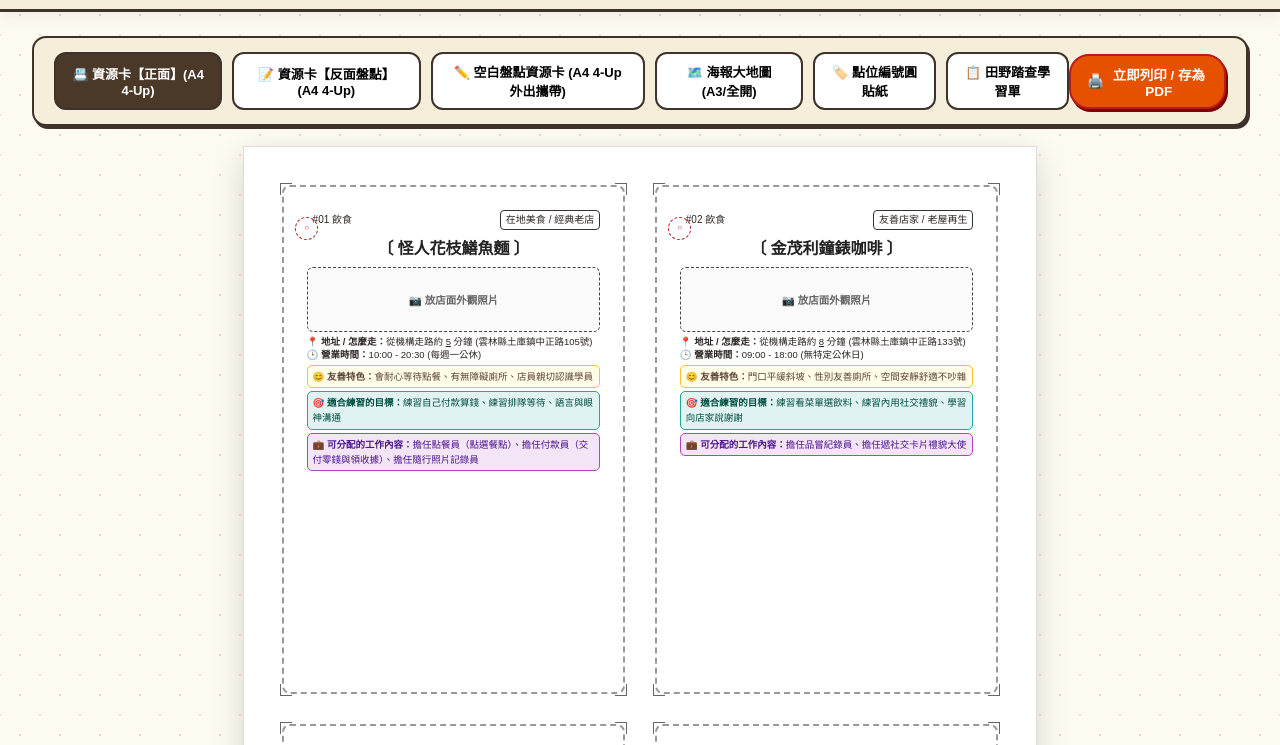
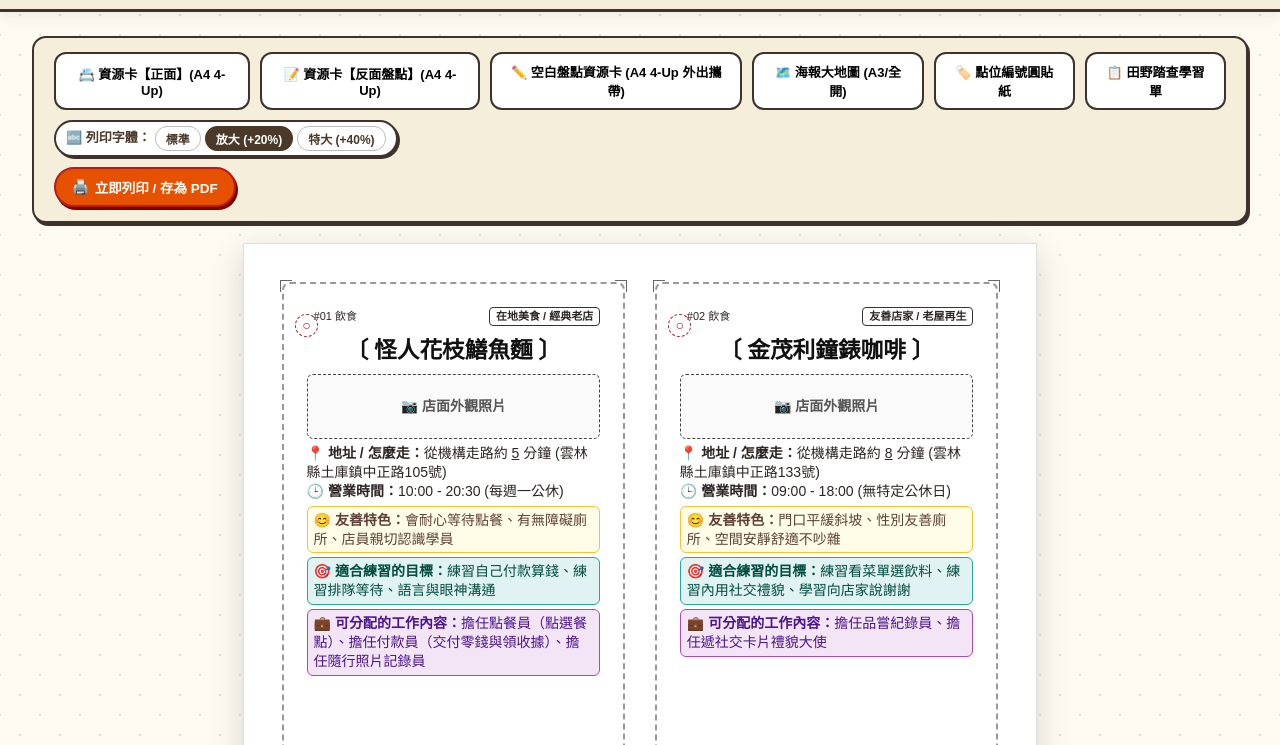
Before and after one commit to ray20251008/community-map-studio, a plain HTML site: page index.html in a window 1280 px wide. Both pictures are taken after a click on the button "一鍵列印當前頁面". Shown: the part 85-830 px from the top of the page. Drawn offline with Linux system fonts and the light colour scheme; a web font is replaced by a local one.

Commit message:
Add font size toggle toolbar and enlarge default printable text sizes

```diff
--- a/app.js
+++ b/app.js
@@ -15,7 +15,8 @@
     searchQuery: '',
     selectedLocation: null,
     isCardFlipped: false,
-    printMode: 'cards_front', // 'cards_front' | 'cards_back' | 'poster_map' | 'stickers' | 'worksheet'
+    printMode: 'cards_front', // 'cards_front' | 'cards_back' | 'cards_blank' | 'poster_map' | 'stickers' | 'worksheet'
+    cardFontSize: 'large', // 'normal' | 'large' | 'xlarge'
 
     // 地圖平移與縮放視角
     zoom: 1,
@@ -149,6 +150,16 @@
         document.querySelectorAll('.print-type-btn').forEach(b => b.classList.remove('active'));
         btn.classList.add('active');
         state.printMode = btn.dataset.printMode;
+        renderPrintPreview();
+      });
+    });
+
+    // 9.5. 列印字體大小切換
+    document.querySelectorAll('.font-size-btn').forEach(btn => {
+      btn.addEventListener('click', () => {
+        document.querySelectorAll('.font-size-btn').forEach(b => b.classList.remove('active'));
+        btn.classList.add('active');
+        state.cardFontSize = btn.dataset.fontSize;
         renderPrintPreview();
       });
     });
@@ -728,10 +739,12 @@
     const mode = state.printMode;
 
     if (mode === 'cards_front' || mode === 'cards_back' || mode === 'cards_blank') {
+      const fontSizeClass = `font-size-${state.cardFontSize || 'large'}`;
+
       if (mode === 'cards_blank') {
         // 空白盤點資源卡排版 (產生 1 頁共 4 張空白範本卡，供學員外出攜帶手寫與盤點)
         const sheet = document.createElement('div');
-        sheet.className = 'a4-print-sheet';
+        sheet.className = `a4-print-sheet ${fontSizeClass}`;
 
         const grid4 = document.createElement('div');
         grid4.className = 'a4-grid-4up';
@@ -748,33 +761,33 @@
             <div class="hole-punch-guide" title="打孔定位">○</div>
 
             <div style="display: flex; justify-content: space-between; align-items: center; margin-bottom: 4px;">
-              <span style="font-size: 9.5px; font-weight: 900; border: 1px solid #333; padding: 1px 5px; border-radius: 4px;">預定編號：_______</span>
-              <span style="font-size: 9px; border: 1px solid #333; padding: 1px 4px; border-radius: 4px;">類別: [ ]飲食 [ ]購物 [ ]醫療 [ ]休閒 [ ]交通</span>
+              <span style="font-size: 11px; font-weight: 900; border: 1.5px solid #333; padding: 1px 6px; border-radius: 4px;">預定編號：_______</span>
+              <span style="font-size: 10.5px; font-weight: 700; border: 1.5px solid #333; padding: 1px 5px; border-radius: 4px;">類別: [ ]飲食 [ ]購物 [ ]醫療 [ ]休閒 [ ]交通</span>
             </div>
 
-            <h3 style="font-family: var(--font-serif); font-size: 15px; color: #222; text-align: center; margin: 2px 0 4px;">〔 地點名稱：____________________ 〕</h3>
+            <h3 style="font-family: var(--font-serif); font-size: 17px; font-weight: 900; color: #111; text-align: center; margin: 3px 0 5px;">〔 地點名稱：____________________ 〕</h3>
 
-            <div style="height: 60px; border: 1.5px dashed #666; border-radius: 6px; display: flex; flex-direction: column; align-items: center; justify-content: center; background: #fafafa; overflow: hidden; margin-bottom: 4px; color: #777; font-size: 10px; font-weight: 700;">
+            <div style="height: 65px; border: 1.5px dashed #444; border-radius: 6px; display: flex; flex-direction: column; align-items: center; justify-content: center; background: #fafafa; overflow: hidden; margin-bottom: 5px; color: #555; font-size: 11px; font-weight: 700;">
               📷 貼店面實拍外觀照片 / 🎨 學員手繪框
             </div>
 
-            <div style="font-size: 9.5px; line-height: 1.3; margin-bottom: 4px;">
+            <div style="font-size: 11px; line-height: 1.4; margin-bottom: 5px; font-weight: 600;">
               <div>📍 <strong>地址 / 怎麼走：</strong>從機構走路約 <u>______</u> 分鐘</div>
               <div>🕒 <strong>營業時間：</strong>________________ (公休:每週___)</div>
               <div>📞 <strong>電話：</strong>_________________________________</div>
             </div>
 
-            <div style="background: #fffde7; border: 1px solid #fbc02d; border-radius: 5px; padding: 3px 5px; font-size: 9px; margin-bottom: 3px; color: #5d4037;">
+            <div style="background: #fffde7; border: 1.5px solid #fbc02d; border-radius: 6px; padding: 4px 6px; font-size: 10.5px; margin-bottom: 4px; color: #5d4037;">
               <strong>😊 友善特色盤點：</strong><br>
               [ ]耐心等待  [ ]無障礙廁所  [ ]友善招呼  [ ]其他:__________
             </div>
 
-            <div style="background: #e0f2f1; border: 1px solid #26a69a; border-radius: 5px; padding: 3px 5px; font-size: 9px; margin-bottom: 3px; color: #004d40;">
+            <div style="background: #e0f2f1; border: 1.5px solid #26a69a; border-radius: 6px; padding: 4px 6px; font-size: 10.5px; margin-bottom: 4px; color: #004d40;">
               <strong>🎯 適合練習的目標 (ISP)：</strong><br>
               [ ]練習付款算錢  [ ]排隊等待  [ ]點餐表達  [ ]其他:__________
             </div>
 
-            <div style="background: #f3e5f5; border: 1px solid #ab47bc; border-radius: 5px; padding: 3px 5px; font-size: 9px; color: #4a148c;">
+            <div style="background: #f3e5f5; border: 1.5px solid #ab47bc; border-radius: 6px; padding: 4px 6px; font-size: 10.5px; color: #4a148c;">
               <strong>💼 可分配的工作內容 (學員分工)：</strong><br>
               [ ]採買組長  [ ]付款算錢員  [ ]拍攝記錄員  [ ]禮貌大使
             </div>
@@ -786,13 +799,14 @@
         container.appendChild(sheet);
         return;
       }
+
       // 4-up 雙面資源卡排版 (每頁 4 張 A6)
       const isBack = mode === 'cards_back';
       const pagesCount = Math.ceil(locs.length / 4);
 
       for (let p = 0; p < pagesCount; p++) {
         const sheet = document.createElement('div');
-        sheet.className = 'a4-print-sheet';
+        sheet.className = `a4-print-sheet ${fontSizeClass}`;
 
         const grid4 = document.createElement('div');
         grid4.className = 'a4-grid-4up';
@@ -825,33 +839,33 @@
               <div class="hole-punch-guide" title="打孔定位">○</div>
 
               <div style="display: flex; justify-content: space-between; align-items: center; margin-bottom: 4px;">
-                <span class="card-badge-id ${badgeClass}" style="font-size: 10px; padding: 1px 6px;">#${loc.code} ${catName}</span>
-                <span style="font-size: 10px; border: 1px solid #333; padding: 1px 5px; border-radius: 4px;">${loc.tag || catName}</span>
+                <span class="card-badge-id ${badgeClass}" style="font-size: 11px; padding: 1px 7px;">#${loc.code} ${catName}</span>
+                <span style="font-size: 11px; border: 1.5px solid #333; padding: 1px 6px; border-radius: 4px; font-weight: 700;">${loc.tag || catName}</span>
               </div>
 
-              <h3 style="font-family: var(--font-serif); font-size: 16px; color: #222; text-align: center; margin: 2px 0 6px;">〔 ${loc.name} 〕</h3>
+              <h3 style="font-family: var(--font-serif); font-size: 17px; font-weight: 900; color: #111; text-align: center; margin: 3px 0 5px;">〔 ${loc.name} 〕</h3>
 
-              <div style="height: 65px; border: 1.5px dashed #444; border-radius: 6px; display: flex; align-items: center; justify-content: center; background: #fafafa; overflow: hidden; margin-bottom: 4px;">
+              <div style="height: 65px; border: 1.5px dashed #444; border-radius: 6px; display: flex; align-items: center; justify-content: center; background: #fafafa; overflow: hidden; margin-bottom: 5px;">
                 ${loc.photoUrl
                   ? `<img src="${loc.photoUrl}" style="width:100%;height:100%;object-fit:cover;" alt="${loc.name}">`
-                  : `<div style="font-size: 10.5px; color: #666; font-weight: 700; text-align: center;">📷 放店面外觀照片</div>`
+                  : `<div style="font-size: 11px; color: #555; font-weight: 700; text-align: center;">📷 店面外觀照片</div>`
                 }
               </div>
 
-              <div style="font-size: 9.5px; line-height: 1.3; margin-bottom: 4px;">
+              <div style="font-size: 11px; line-height: 1.35; margin-bottom: 5px;">
                 <div>📍 <strong>地址 / 怎麼走：</strong>從機構走路約 <u>${walkTime}</u> 分鐘 (${loc.address || '—'})</div>
                 <div>🕒 <strong>營業時間：</strong>${loc.hours || '請洽店家'} ${loc.offDay ? '('+loc.offDay+')' : ''}</div>
               </div>
 
-              <div style="background: #fffde7; border: 1px solid #fbc02d; border-radius: 5px; padding: 3px 5px; font-size: 9.5px; margin-bottom: 3px; color: #5d4037;">
+              <div style="background: #fffde7; border: 1.5px solid #fbc02d; border-radius: 6px; padding: 4px 6px; font-size: 10.5px; margin-bottom: 4px; color: #5d4037;">
                 <strong>😊 友善特色：</strong>${friendly}
               </div>
 
-              <div style="background: #e0f2f1; border: 1px solid #26a69a; border-radius: 5px; padding: 3px 5px; font-size: 9.5px; margin-bottom: 3px; color: #004d40;">
+              <div style="background: #e0f2f1; border: 1.5px solid #26a69a; border-radius: 6px; padding: 4px 6px; font-size: 10.5px; margin-bottom: 4px; color: #004d40;">
                 <strong>🎯 適合練習的目標：</strong>${goals}
               </div>
 
-              <div style="background: #f3e5f5; border: 1px solid #ab47bc; border-radius: 5px; padding: 3px 5px; font-size: 9.5px; color: #4a148c;">
+              <div style="background: #f3e5f5; border: 1.5px solid #ab47bc; border-radius: 6px; padding: 4px 6px; font-size: 10.5px; color: #4a148c;">
                 <strong>💼 可分配的工作內容：</strong>${jobs}
               </div>
             `;
--- a/index.html
+++ b/index.html
@@ -7,8 +7,8 @@
   <meta name="description" content="互動式手繪風社區美食景點地圖、A6/B6雙面社區資源卡產生器與實體列印排版系統，支援田野踏查教學與無障礙友善環境盤點。">
 
   <!-- CSS Stylesheets -->
-  <link rel="stylesheet" href="style.css?v=2">
-  <link rel="stylesheet" href="print.css?v=2">
+  <link rel="stylesheet" href="style.css?v=3">
+  <link rel="stylesheet" href="print.css?v=3">
 </head>
 <body>
 
@@ -176,7 +176,8 @@
 
   <!-- ================= 視圖三：實體列印排版模式 (A4 4-Up, 海報, 圓貼, 學習單) ================= -->
   <section class="view-panel" id="viewPrint">
-    <div class="print-options-toolbar">
+    <div class="print-options-toolbar" style="display: flex; justify-content: space-between; align-items: center; flex-wrap: wrap; gap: 10px;">
+      <div style="display: flex; align-items: center; gap: 10px; flex-wrap: wrap;">
         <div class="print-type-select">
           <button class="print-type-btn active" data-print-mode="cards_front">📇 資源卡【正面】(A4 4-Up)</button>
           <button class="print-type-btn" data-print-mode="cards_back">📝 資源卡【反面盤點】(A4 4-Up)</button>
@@ -185,6 +186,16 @@
           <button class="print-type-btn" data-print-mode="stickers">🏷️ 點位編號圓貼紙</button>
           <button class="print-type-btn" data-print-mode="worksheet">📋 田野踏查學習單</button>
         </div>
+
+        <!-- 🔍 列印字體大小控制鈕 -->
+        <div class="font-size-toolbar" style="display: flex; align-items: center; gap: 4px; background: #fff; padding: 4px 10px; border-radius: 20px; border: 2px solid var(--border-hand); box-shadow: 2px 2px 0 var(--border-hand);">
+          <span style="font-size: 13px; font-weight: 900; color: var(--ink-brown);">🔤 列印字體：</span>
+          <button class="font-size-btn" data-font-size="normal">標準</button>
+          <button class="font-size-btn active" data-font-size="large">放大 (+20%)</button>
+          <button class="font-size-btn" data-font-size="xlarge">特大 (+40%)</button>
+        </div>
+      </div>
+
       <button class="btn-pill primary" onclick="window.print()">
         <span>🖨️</span> 立即列印 / 存為 PDF
       </button>
@@ -518,8 +529,8 @@
   </div>
 
   <!-- JavaScript Libraries and App Logic -->
-  <script src="data/illustrations.js?v=2"></script>
-  <script src="data/tuku_sample.js?v=2"></script>
-  <script src="app.js?v=2"></script>
+  <script src="data/illustrations.js?v=3"></script>
+  <script src="data/tuku_sample.js?v=3"></script>
+  <script src="app.js?v=3"></script>
 </body>
 </html>
--- a/style.css
+++ b/style.css
@@ -950,9 +950,23 @@ body {
   cursor: pointer;
 }
 
-.print-type-btn.active {
+.font-size-btn {
+  background: transparent;
+  border: 1.5px solid #bbb;
+  padding: 3px 10px;
+  border-radius: 12px;
+  font-family: var(--font-hand);
+  font-size: 12px;
+  font-weight: 700;
+  cursor: pointer;
+  color: var(--ink-brown);
+  transition: all 0.2s ease;
+}
+
+.font-size-btn.active {
   background: var(--ink-brown);
   color: #fff;
+  border-color: var(--ink-brown);
 }
 
 /* 4-up 雙面資源卡排版容器 (A4 預覽) */
@@ -966,6 +980,29 @@ body {
   border: 1px solid #ddd;
   position: relative;
   box-sizing: border-box;
+}
+
+/* 列印動態字體放大級別 */
+.a4-print-sheet.font-size-large .card-print-box {
+  font-size: 11pt !important;
+}
+.a4-print-sheet.font-size-large .card-print-box h3 {
+  font-size: 17pt !important;
+}
+.a4-print-sheet.font-size-large .card-print-box div {
+  font-size: 10.5pt !important;
+  line-height: 1.35 !important;
+}
+
+.a4-print-sheet.font-size-xlarge .card-print-box {
+  font-size: 12.5pt !important;
+}
+.a4-print-sheet.font-size-xlarge .card-print-box h3 {
+  font-size: 19pt !important;
+}
+.a4-print-sheet.font-size-xlarge .card-print-box div {
+  font-size: 12pt !important;
+  line-height: 1.4 !important;
 }
 
 .a4-grid-4up {
```
Lines whose indentation alone changed are shown as unchanged.
